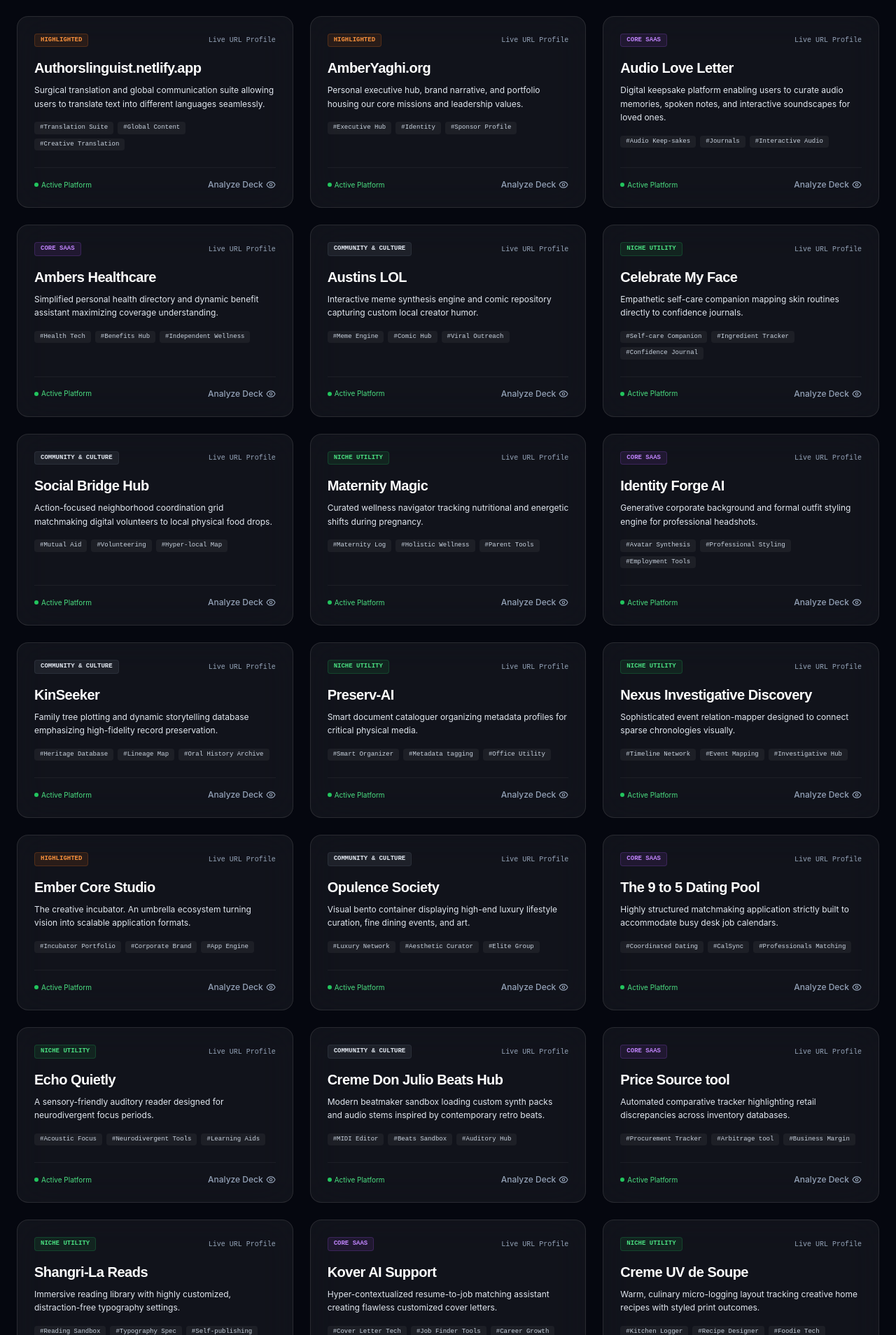
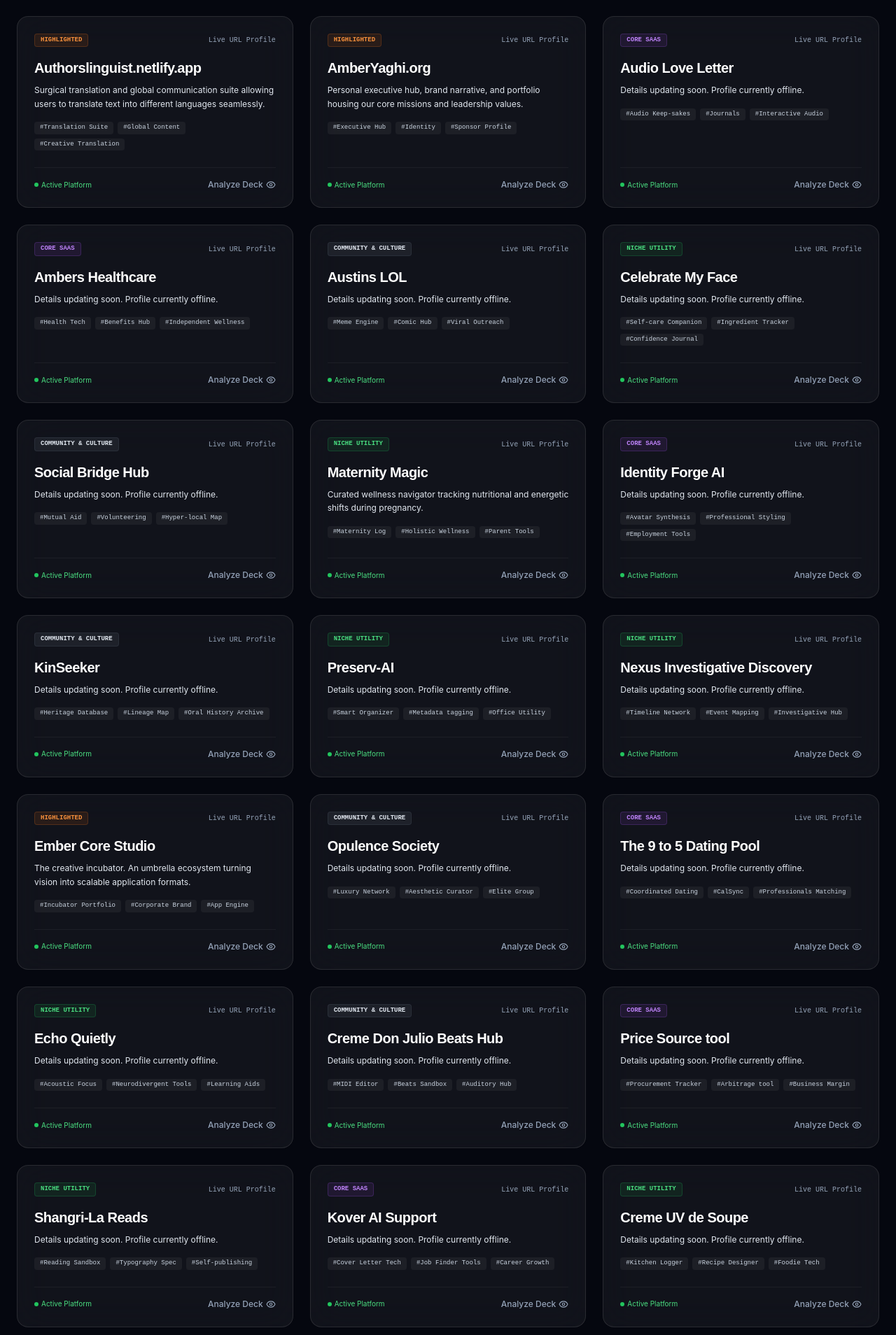
Before and after one commit to ayaghi88/EmberCoreStudio, a React (Vite) app: page / in a window 1280 px wide. Shown: the part 3652-5560 px from the top of the page at 70% size. Built offline with nearby package versions, Linux system fonts and the light colour scheme.

Commit message:
feat: improve SEO and add UI fallbacks for apps
Add meta tags for social sharing and SEO. Implement fallback text for app descriptions when data is missing or offline to prevent UI gaps.

```diff
--- a/src/App.tsx
+++ b/src/App.tsx
@@ -562,7 +562,7 @@ export default function App() {
                   </div>
 
                   <h3 className="font-display font-bold text-xl text-white group-hover:text-ember-400 transition-colors mb-2">{app.name}</h3>
-                  <p className="text-xs text-clarity-300 leading-relaxed line-clamp-3 mb-4">{app.description}</p>
+                  <p className="text-xs text-clarity-300 leading-relaxed line-clamp-3 mb-4">{app.description || "Details updating soon. Profile currently offline."}</p>
 
                   <div className="flex flex-wrap gap-1.5">
                     {app.tags.slice(0, 3).map(tag => (
@@ -624,30 +624,37 @@ export default function App() {
                 >
                   <X className="w-5 h-5" />
                 </button>
+              </div>               <div className="p-8 space-y-6 max-h-[60vh] overflow-y-auto">
+                <div>
+                  <h4 className="text-xs uppercase tracking-widest text-prosperity-400 font-mono font-bold mb-2">Summary Description</h4>
+                  <p className="text-sm text-clarity-200 leading-relaxed">{selectedApp.description || "Details updating soon. Profile currently offline."}</p>
                 </div>
 
-              <div className="p-8 space-y-6 max-h-[60vh] overflow-y-auto">
-                <div>
-                  <h4 className="text-xs uppercase tracking-widest text-prosperity-400 font-mono font-bold mb-2">Summary Description</h4>
-                  <p className="text-sm text-clarity-200 leading-relaxed">{selectedApp.description}</p>
-                </div>
-
+                {(selectedApp.purpose || selectedApp.targetAudience) && (
                   <div className="grid grid-cols-1 sm:grid-cols-2 gap-6 pt-4 border-t border-clarity-50/10">
+                    {selectedApp.purpose && (
                       <div>
                         <h4 className="text-xs uppercase tracking-widest text-royal-400 font-mono font-bold mb-2">Operational Purpose</h4>
                         <p className="text-xs text-clarity-300 leading-relaxed">{selectedApp.purpose}</p>
                       </div>
+                    )}
+                    {selectedApp.targetAudience && (
                       <div>
                         <h4 className="text-xs uppercase tracking-widest text-ember-400 font-mono font-bold mb-2">Target Market Audience</h4>
                         <p className="text-xs text-clarity-300 leading-relaxed">{selectedApp.targetAudience}</p>
                       </div>
+                    )}
                   </div>
+                )}
 
+                {selectedApp.developmentStory && (
                   <div className="pt-4 border-t border-clarity-50/10">
                     <h4 className="text-xs uppercase tracking-widest text-clarity-500 font-mono mb-2">Ideation Development Story</h4>
                     <p className="text-xs text-clarity-400 leading-relaxed whitespace-pre-line">{selectedApp.developmentStory}</p>
                   </div>
+                )}
 
+                {selectedApp.tags && selectedApp.tags.length > 0 && (
                   <div className="pt-4 flex flex-wrap gap-2">
                     {selectedApp.tags.map(tag => (
                       <span key={tag} className="text-xs font-mono px-3 py-1 bg-clarity-50/5 text-clarity-300 rounded border border-clarity-50/10">
@@ -655,11 +662,12 @@ export default function App() {
                       </span>
                     ))}
                   </div>
+                )}
               </div>
 
               <div className="p-8 border-t border-clarity-50/10 bg-base-950 flex flex-col sm:flex-row gap-4 items-center justify-between">
                 <div className="text-xs text-prosperity-400 flex items-center gap-1.5">
-                  <span className="w-2 h-2 rounded-full bg-prosperity-500 animate-pulse" /> operational & tested
+                  <span className="w-2 h-2 rounded-full bg-prosperity-500 animate-pulse" /> {selectedApp.url ? "operational & tested" : "offline profile"}
                 </div>
                 <div className="flex w-full sm:w-auto gap-3">
                   <button
@@ -668,6 +676,7 @@ export default function App() {
                   >
                     Close Analysis
                   </button>
+                  {selectedApp.url && (
                     <a
                       href={selectedApp.url}
                       target="_blank"
@@ -676,6 +685,7 @@ export default function App() {
                     >
                       Launch Live Site <ExternalLink className="w-3.5 h-3.5" />
                     </a>
+                  )}
                 </div>
               </div>
             </motion.div>
--- a/src/data.ts
+++ b/src/data.ts
@@ -69,56 +69,56 @@ export const APPS_DATA: AppProject[] = [
   {
     id: 'audio-love-letter',
     name: 'Audio Love Letter',
-    url: 'https://audioloveletter.lovable.app',
+    url: '',
     category: 'Core Saas',
-    description: 'Digital keepsake platform enabling users to curate audio memories, spoken notes, and interactive soundscapes for loved ones.',
-    purpose: 'A personal micro-legacy tool allowing users to build structured audio journals and timeless letters.',
-    targetAudience: 'Couples, families, long-distance relatives, and those preservation-minded.',
-    developmentStory: 'Inspired by the desire to safeguard human voice inflection and tone across distance and time.',
+    description: '',
+    purpose: '',
+    targetAudience: '',
+    developmentStory: '',
     tags: ['Audio Keep-sakes', 'Journals', 'Interactive Audio']
   },
   {
     id: 'health-care',
     name: 'Ambers Healthcare',
-    url: 'https://ambershealthcare.com',
+    url: '',
     category: 'Core Saas',
-    description: 'Simplified personal health directory and dynamic benefit assistant maximizing coverage understanding.',
-    purpose: 'Guides employees and freelancers to quickly understand out-of-pocket limits and locate adjacent wellness resources.',
-    targetAudience: 'Individuals, freelancers, independent contractors without full HR benefits.',
-    developmentStory: 'Designed following personal encounters with complex medical billing layouts and opaque health care directories.',
+    description: '',
+    purpose: '',
+    targetAudience: '',
+    developmentStory: '',
     tags: ['Health Tech', 'Benefits Hub', 'Independent Wellness']
   },
   {
     id: 'austin-lol',
     name: 'Austins LOL',
-    url: 'https://austinslol.lovable.app',
+    url: '',
     category: 'Community & Culture',
-    description: 'Interactive meme synthesis engine and comic repository capturing custom local creator humor.',
-    purpose: 'Helps young creators co-write lightweight cartoon scripts, sharing them instantly inside dynamic comic matrices.',
-    targetAudience: 'Gen-Z creators, humor writers, and meme enthusiasts.',
-    developmentStory: 'A delightful exercise in social-centric design where speed-to-laugh acts as the core retention metric.',
+    description: '',
+    purpose: '',
+    targetAudience: '',
+    developmentStory: '',
     tags: ['Meme Engine', 'Comic Hub', 'Viral Outreach']
   },
   {
     id: 'celebrate-face',
     name: 'Celebrate My Face',
-    url: 'https://celebrate-my-face.lovable.app',
+    url: '',
     category: 'Niche Utility',
-    description: 'Empathetic self-care companion mapping skin routines directly to confidence journals.',
-    purpose: 'Translates daily skin checks into aesthetic confidence patterns, tracking ingredients and mood impacts.',
-    targetAudience: 'Skincare enthusiasts, busy working parents, and dermatological advocates.',
-    developmentStory: 'Born from finding solace in short, intentional morning grooming rituals amidst heavy work schedules pageants.',
+    description: '',
+    purpose: '',
+    targetAudience: '',
+    developmentStory: '',
     tags: ['Self-care Companion', 'Ingredient Tracker', 'Confidence Journal']
   },
   {
     id: 'social-bridge',
     name: 'Social Bridge Hub',
-    url: 'https://socialbridgehub.netlify.app',
+    url: '',
     category: 'Community & Culture',
-    description: 'Action-focused neighborhood coordination grid matchmaking digital volunteers to local physical food drops.',
-    purpose: 'Provides simple coordinate routing and immediate action maps for community food pantries.',
-    targetAudience: 'Local mutual aid networks, community organizers, and micro-volunteers.',
-    developmentStory: 'Created to bridge the communication gap between hyper-local food donation centers and ready neighbors.',
+    description: '',
+    purpose: '',
+    targetAudience: '',
+    developmentStory: '',
     tags: ['Mutual Aid', 'Volunteering', 'Hyper-local Map']
   },
   {
@@ -135,45 +135,45 @@ export const APPS_DATA: AppProject[] = [
   {
     id: 'identity-forge',
     name: 'Identity Forge AI',
-    url: 'https://identityforgeai.netlify.app',
+    url: '',
     category: 'Core Saas',
-    description: 'Generative corporate background and formal outfit styling engine for professional headshots.',
-    purpose: 'Takes standard smartphone photos and renders clean corporate attire setups for high-fidelity LinkedIn updates.',
-    targetAudience: 'Job-seekers, career transitions, and remote teams.',
-    developmentStory: 'Designed as an affordable, fast alternative to professional headshots during job placement drives.',
+    description: '',
+    purpose: '',
+    targetAudience: '',
+    developmentStory: '',
     tags: ['Avatar Synthesis', 'Professional Styling', 'Employment Tools']
   },
   {
     id: 'kin-seeker',
     name: 'KinSeeker',
-    url: 'https://kinseeker.netlify.app',
+    url: '',
     category: 'Community & Culture',
-    description: 'Family tree plotting and dynamic storytelling database emphasizing high-fidelity record preservation.',
-    purpose: 'Enables users to digitize old letters, trace oral folk histories, and map lineage metrics without complex paywalls.',
-    targetAudience: 'Family historians, genealogists, and memory-preservers.',
-    developmentStory: 'Conceived to maintain the rich historical details of previous generations before physical letters decay.',
+    description: '',
+    purpose: '',
+    targetAudience: '',
+    developmentStory: '',
     tags: ['Heritage Database', 'Lineage Map', 'Oral History Archive']
   },
   {
     id: 'preserv-ai',
     name: 'Preserv-AI',
-    url: 'https://preserv-ai.netlify.app',
+    url: '',
     category: 'Niche Utility',
-    description: 'Smart document cataloguer organizing metadata profiles for critical physical media.',
-    purpose: 'Enables users to fast-profile paper records, creating secure offline indexes for backup arrays.',
-    targetAudience: 'Small offices, legal assistants, and paper-heavy freelancers.',
-    developmentStory: 'Developed after watching physical invoices and contracts disappear into unindexed boxes.',
+    description: '',
+    purpose: '',
+    targetAudience: '',
+    developmentStory: '',
     tags: ['Smart Organizer', 'Metadata tagging', 'Office Utility']
   },
   {
     id: 'nexus-discovery',
     name: 'Nexus Investigative Discovery',
-    url: 'https://nexusinvestigativediscovery.netlify.app',
+    url: '',
     category: 'Niche Utility',
-    description: 'Sophisticated event relation-mapper designed to connect sparse chronologies visually.',
-    purpose: 'Maps witnesses, locations, timelines, and legal documents into clear bento-style network clusters.',
-    targetAudience: 'Legal researchers, investigative journalists, and private investigators.',
-    developmentStory: 'Crafted as a professional research tool designed to make intricate connections obvious.',
+    description: '',
+    purpose: '',
+    targetAudience: '',
+    developmentStory: '',
     tags: ['Timeline Network', 'Event Mapping', 'Investigative Hub']
   },
   {
@@ -190,100 +190,100 @@ export const APPS_DATA: AppProject[] = [
   {
     id: 'opulence-society',
     name: 'Opulence Society',
-    url: 'https://opulencesociety.netlify.app',
+    url: '',
     category: 'Community & Culture',
-    description: 'Visual bento container displaying high-end luxury lifestyle curation, fine dining events, and art.',
-    purpose: 'Acts as an invitation-only networking asset for creative luxury partnerships.',
-    targetAudience: 'Luxury consultants, high-net-worth creators, and event producers.',
-    developmentStory: 'Created to showcase aesthetic alignment and premium experience management frameworks.',
+    description: '',
+    purpose: '',
+    targetAudience: '',
+    developmentStory: '',
     tags: ['Luxury Network', 'Aesthetic Curator', 'Elite Group']
   },
   {
     id: 'dating-pool-9to5',
     name: 'The 9 to 5 Dating Pool',
-    url: 'https://the9to5datingpool.lovable.app',
+    url: '',
     category: 'Core Saas',
-    description: 'Highly structured matchmaking application strictly built to accommodate busy desk job calendars.',
-    purpose: 'Aligns calendar availability first, pairing users based on real lunch break slots and shared evening commutes.',
-    targetAudience: 'Corporate professionals, tech workers, and busy working singles.',
-    developmentStory: 'Created during long workweeks when busy professionals realized schedule incompatibility is the true dating killer.',
+    description: '',
+    purpose: '',
+    targetAudience: '',
+    developmentStory: '',
     tags: ['Coordinated Dating', 'CalSync', 'Professionals Matching']
   },
   {
     id: 'echo-quietly',
     name: 'Echo Quietly',
-    url: 'https://echoquietly.lovable.app',
+    url: '',
     category: 'Niche Utility',
-    description: 'A sensory-friendly auditory reader designed for neurodivergent focus periods.',
-    purpose: 'Converts documents into specialized soft readbacks with rhythm trackers to maximize reading grasp.',
-    targetAudience: 'Neurodivergent students, visual processors, and slow readers.',
-    developmentStory: 'Built from testing dynamic audio trackers targeted specifically at screen fatigue reduction.',
+    description: '',
+    purpose: '',
+    targetAudience: '',
+    developmentStory: '',
     tags: ['Acoustic Focus', 'Neurodivergent Tools', 'Learning Aids']
   },
   {
     id: 'don-julio-beats',
     name: 'Creme Don Julio Beats Hub',
-    url: 'https://creme-donjulio-beats-hub.lovable.app',
+    url: '',
     category: 'Community & Culture',
-    description: 'Modern beatmaker sandbox loading custom synth packs and audio stems inspired by contemporary retro beats.',
-    purpose: 'Allows artists to quick-mix custom loops, exporting raw MIDI triggers for studio use.',
-    targetAudience: 'LoFi producers, electronic musicians, and home recording studios.',
-    developmentStory: 'Created alongside physical recording setups, blending hardware rhythms with browser-synthesized MIDI.',
+    description: '',
+    purpose: '',
+    targetAudience: '',
+    developmentStory: '',
     tags: ['MIDI Editor', 'Beats Sandbox', 'Auditory Hub']
   },
   {
     id: 'price-source',
     name: 'Price Source tool',
-    url: 'https://price-source-287617961746.us-west2.run.app',
+    url: '',
     category: 'Core Saas',
-    description: 'Automated comparative tracker highlighting retail discrepancies across inventory databases.',
-    purpose: 'Helps small business owners track buying points and monitor margins in real-time.',
-    targetAudience: 'Resellers, retail businesses, and inventory procurement managers.',
-    developmentStory: 'Emerged during business accounting reviews, replacing multiple manual browser tabs with a single margin dashboard.',
+    description: '',
+    purpose: '',
+    targetAudience: '',
+    developmentStory: '',
     tags: ['Procurement Tracker', 'Arbitrage tool', 'Business Margin']
   },
   {
     id: 'shangri-la-reads',
     name: 'Shangri-La Reads',
-    url: 'https://shangri-la-reads-287617961746.us-west2.run.app',
+    url: '',
     category: 'Niche Utility',
-    description: 'Immersive reading library with highly customized, distraction-free typography settings.',
-    purpose: 'Provides custom typesetting options specifically designed to assist self-published reading previews.',
-    targetAudience: 'Bookworms, independent editors, and indie publishing reviewers.',
-    developmentStory: 'Created to provide an uncompromised aesthetic preview for digital books.',
+    description: '',
+    purpose: '',
+    targetAudience: '',
+    developmentStory: '',
     tags: ['Reading Sandbox', 'Typography Spec', 'Self-publishing']
   },
   {
     id: 'kover',
     name: 'Kover AI Support',
-    url: 'https://kover-287617961746.us-west2.run.app',
+    url: '',
     category: 'Core Saas',
-    description: 'Hyper-contextualized resume-to-job matching assistant creating flawless customized cover letters.',
-    purpose: 'Instantly aligns specific career outcomes to complex corporate role descriptors.',
-    targetAudience: 'Job hunters, university graduates, and recruiting companies.',
-    developmentStory: 'Built during recruitment training periods to strip generic cover letters of useless filler phrases.',
+    description: '',
+    purpose: '',
+    targetAudience: '',
+    developmentStory: '',
     tags: ['Cover Letter Tech', 'Job Finder Tools', 'Career Growth']
   },
   {
     id: 'uv-de-soupe',
     name: 'Creme UV de Soupe',
-    url: 'https://creme-uv-de-soupe-287617961746.us-west2.run.app',
+    url: '',
     category: 'Niche Utility',
-    description: 'Warm, culinary micro-logging layout tracking creative home recipes with styled print outcomes.',
-    purpose: 'Allows personal chefs and food bloggers to archive cooking ratios cleanly.',
-    targetAudience: 'Culinary bloggers, personal cooks, and kitchen curators.',
-    developmentStory: 'Designed as a family kitchen archive tool helping preserve exact visual instructions.',
+    description: '',
+    purpose: '',
+    targetAudience: '',
+    developmentStory: '',
     tags: ['Kitchen Logger', 'Recipe Designer', 'Foodie Tech']
   },
   {
     id: 'connect-hire-win',
     name: 'Connect Hire Win',
-    url: 'https://connect-hire-win.lovable.app',
+    url: '',
     category: 'Core Saas',
-    description: 'Collaborative career preparation board matching interview feedback matrices to specific goals.',
-    purpose: 'Provides live trackboards for interviewing processes and mock question checklists.',
-    targetAudience: 'Remote team builders, tech interviewees, and career guides.',
-    developmentStory: 'Formed from matching successful mock feedback patterns into an online board system.',
+    description: '',
+    purpose: '',
+    targetAudience: '',
+    developmentStory: '',
     tags: ['Interview Prep', 'Career Tracker', 'Hiring Boards']
   }
 ];
```
Also changed, not shown: index.html (+17 -0 lines). Lines whose indentation alone changed are shown as unchanged.
